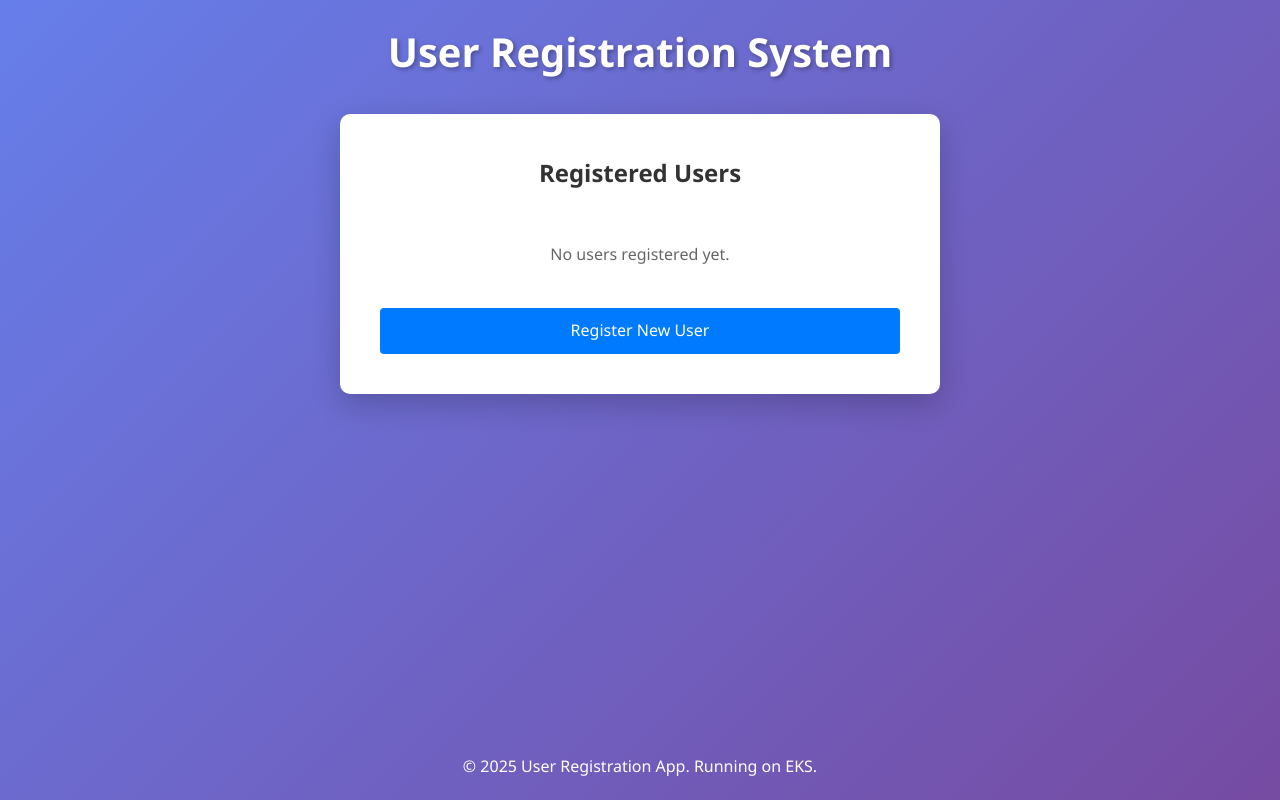
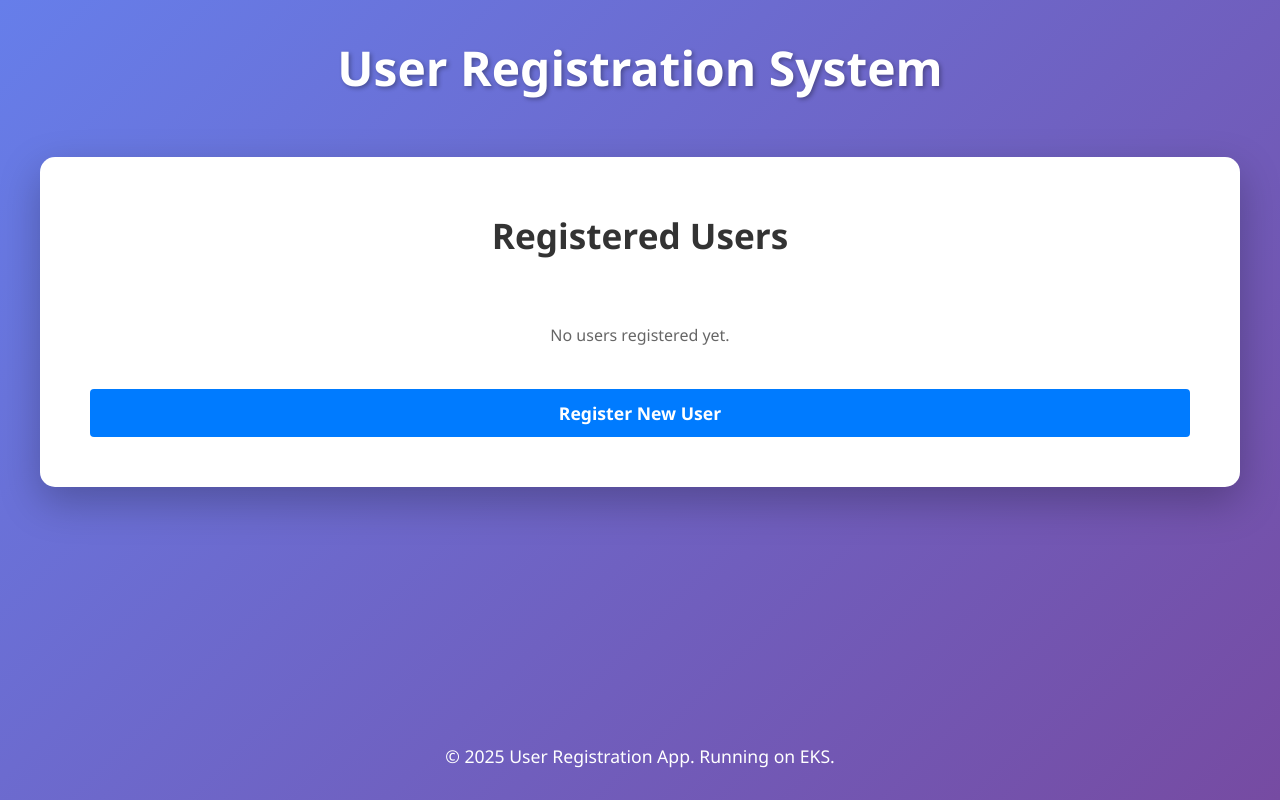
Before and after one commit to pengchao2022/user-manage-sys-aws-eks, a Flask app: page /users in a window 1280 px wide. Run offline with Flask 3, Linux system fonts and the light colour scheme; data that the repository does not hold is empty; some libraries are stand-ins or nearby versions.

Commit message:
modified again

```diff
--- a/src/static/style.css
+++ b/src/static/style.css
@@ -13,9 +13,9 @@ body {
 }
 
 .container {
-    max-width: 1200px;
+    max-width: 1400px;  /* 增加最大宽度 */
     margin: 0 auto;
-    padding: 20px;
+    padding: 30px;  /* 增加内边距 */
     min-height: 100vh;
     display: flex;
     flex-direction: column;
@@ -23,13 +23,14 @@ body {
 
 header {
     text-align: center;
-    margin-bottom: 30px;
+    margin-bottom: 40px;  /* 增加底部间距 */
 }
 
 header h1 {
     color: white;
-    font-size: 2.5rem;
+    font-size: 3rem;  /* 增大标题字体 */
     text-shadow: 2px 2px 4px rgba(0,0,0,0.3);
+    margin-bottom: 10px;
 }
 
 main {
@@ -41,26 +42,27 @@ main {
 
 .registration-form, .success-message, .users-list {
     background: white;
-    padding: 40px;
-    border-radius: 10px;
-    box-shadow: 0 10px 30px rgba(0,0,0,0.2);
+    padding: 50px;  /* 增加内边距 */
+    border-radius: 15px;  /* 增大圆角 */
+    box-shadow: 0 15px 40px rgba(0,0,0,0.25);  /* 增强阴影 */
     width: 100%;
-    max-width: 600px;
+    max-width: 900px;  /* 显著增大最大宽度 */
 }
 
 h2 {
     color: #333;
-    margin-bottom: 30px;
+    margin-bottom: 40px;  /* 增加底部间距 */
     text-align: center;
+    font-size: 2.2rem;  /* 增大标题字体 */
 }
 
 .form-group {
-    margin-bottom: 20px;
+    margin-bottom: 25px;  /* 增加表单项间距 */
 }
 
 .form-row {
     display: flex;
-    gap: 15px;
+    gap: 20px;  /* 增加列间距 */
 }
 
 .form-row .form-group {
@@ -69,19 +71,20 @@ h2 {
 
 label {
     display: block;
-    margin-bottom: 5px;
+    margin-bottom: 8px;  /* 增加标签底部间距 */
     font-weight: 600;
     color: #555;
+    font-size: 1.1rem;  /* 增大标签字体 */
 }
 
 input[type="text"],
 input[type="email"],
 input[type="tel"] {
     width: 100%;
-    padding: 12px;
+    padding: 15px;  /* 增加输入框内边距 */
     border: 2px solid #ddd;
-    border-radius: 5px;
-    font-size: 16px;
+    border-radius: 8px;  /* 增大圆角 */
+    font-size: 1.1rem;  /* 增大字体 */
     transition: border-color 0.3s;
 }
 
@@ -93,15 +96,16 @@ input[type="tel"]:focus {
 }
 
 .btn-primary, .btn-secondary {
-    padding: 12px 30px;
+    padding: 15px 35px;  /* 增大按钮内边距 */
     border: none;
-    border-radius: 5px;
-    font-size: 16px;
+    border-radius: 8px;  /* 增大圆角 */
+    font-size: 1.1rem;  /* 增大字体 */
     cursor: pointer;
     text-decoration: none;
     display: inline-block;
     text-align: center;
     transition: all 0.3s;
+    font-weight: 600;
 }
 
 .btn-primary {
@@ -113,6 +117,7 @@ input[type="tel"]:focus {
 .btn-primary:hover {
     background: #764ba2;
     transform: translateY(-2px);
+    box-shadow: 0 5px 15px rgba(0,0,0,0.2);
 }
 
 .btn-secondary {
@@ -122,23 +127,25 @@ input[type="tel"]:focus {
 
 .btn-secondary:hover {
     background: #545b62;
+    transform: translateY(-2px);
 }
 
 .actions {
     display: flex;
-    gap: 10px;
+    gap: 15px;  /* 增加按钮间距 */
     justify-content: center;
-    margin-top: 20px;
+    margin-top: 30px;  /* 增加顶部间距 */
 }
 
 .flash-messages {
-    margin-bottom: 20px;
+    margin-bottom: 25px;  /* 增加底部间距 */
 }
 
 .flash {
-    padding: 15px;
-    border-radius: 5px;
-    margin-bottom: 10px;
+    padding: 20px;  /* 增加内边距 */
+    border-radius: 8px;  /* 增大圆角 */
+    margin-bottom: 15px;  /* 增加底部间距 */
+    font-size: 1.1rem;  /* 增大字体 */
 }
 
 .flash.success {
@@ -155,41 +162,123 @@ input[type="tel"]:focus {
 
 .links {
     text-align: center;
-    margin-top: 20px;
+    margin-top: 25px;  /* 增加顶部间距 */
 }
 
 .links a {
     color: #667eea;
     text-decoration: none;
+    font-size: 1.1rem;  /* 增大字体 */
 }
 
-table {
+/* 用户列表表格样式 */
+.users-list {
+    max-width: 1200px;  /* 用户列表页面更宽 */
+}
+
+.users-table-container {
+    overflow-x: auto;
+    margin: 25px 0;
+}
+
+.users-table {
     width: 100%;
     border-collapse: collapse;
-    margin: 20px 0;
+    min-width: 1000px;  /* 确保表格足够宽 */
 }
 
-th, td {
-    padding: 12px;
+.users-table th,
+.users-table td {
+    padding: 16px 12px;  /* 增加表格单元格内边距 */
     text-align: left;
-    border-bottom: 1px solid #ddd;
+    border-bottom: 2px solid #e9ecef;  /* 增强边框 */
+    font-size: 1.1rem;  /* 增大表格字体 */
 }
 
-th {
+.users-table th {
+    background-color: #667eea;  /* 使用主题色 */
+    color: white;
+    font-weight: 600;
+    font-size: 1.2rem;  /* 表头字体更大 */
+}
+
+.users-table tr:hover {
     background-color: #f8f9fa;
-    font-weight: 600;
+}
+
+/* 特定列样式 */
+.email-column {
+    max-width: 250px;  /* 增加邮箱列宽度 */
+    overflow: hidden;
+    text-overflow: ellipsis;
+    white-space: nowrap;
+}
+
+.company-column {
+    max-width: 200px;  /* 增加公司列宽度 */
+    overflow: hidden;
+    text-overflow: ellipsis;
+    white-space: nowrap;
+}
+
+.timestamp-column {
+    max-width: 180px;  /* 增加时间戳列宽度 */
+    white-space: nowrap;
+}
+
+.phone-column {
+    max-width: 150px;  /* 增加电话列宽度 */
+    white-space: nowrap;
+}
+
+.name-column {
+    max-width: 150px;  /* 增加姓名列宽度 */
+    overflow: hidden;
+    text-overflow: ellipsis;
+    white-space: nowrap;
 }
 
 footer {
     text-align: center;
-    margin-top: 40px;
+    margin-top: 50px;  /* 增加顶部间距 */
     color: white;
+    font-size: 1.1rem;  /* 增大字体 */
 }
 
 @media (max-width: 768px) {
+    .container {
+        padding: 20px;
+        max-width: 100%;
+    }
+
     .form-row {
         flex-direction: column;
         gap: 0;
+    }
+
+    .registration-form, .success-message, .users-list {
+        padding: 30px;
+        max-width: 100%;
+    }
+
+    header h1 {
+        font-size: 2.2rem;
+    }
+
+    h2 {
+        font-size: 1.8rem;
+    }
+
+    .users-table th,
+    .users-table td {
+        padding: 12px 8px;
+        font-size: 1rem;
+    }
+}
+
+@media (max-width: 480px) {
+    .container {
+        padding: 15px;
     }
 
     .registration-form, .success-message, .users-list {
@@ -197,6 +286,17 @@ footer {
     }
 
     header h1 {
-        font-size: 2rem;
+        font-size: 1.8rem;
+    }
+
+    h2 {
+        font-size: 1.5rem;
+    }
+
+    input[type="text"],
+    input[type="email"],
+    input[type="tel"] {
+        padding: 12px;
+        font-size: 1rem;
     }
 }
```
